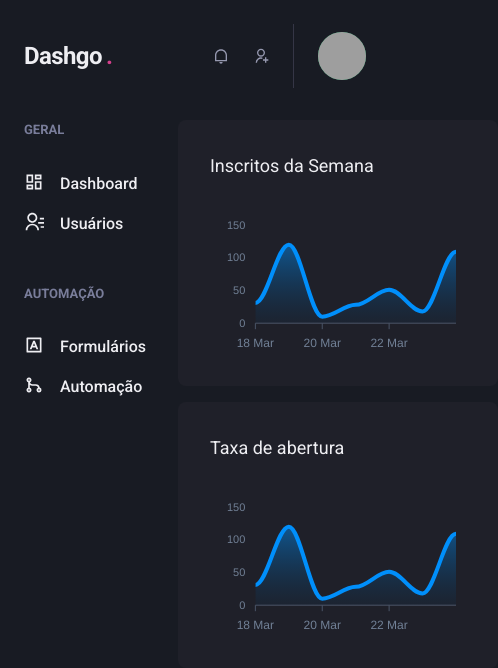
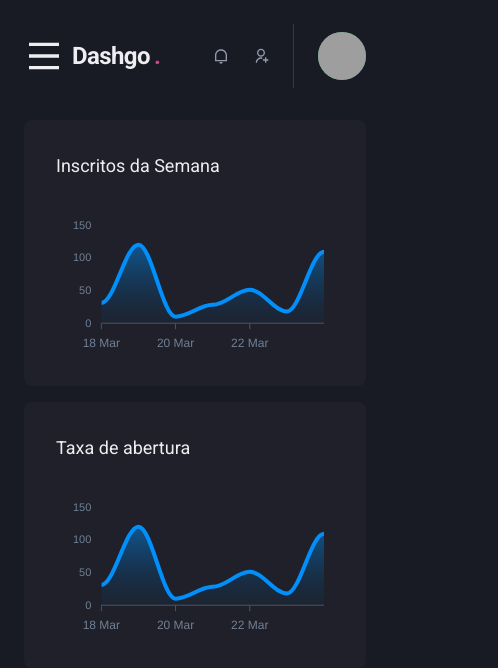
Before and after one commit to supertgo/Dashgo, a Next.js app: page /dashboard in a window 390 px wide. Shown: the top 668 px of the page, 498 px wide, since content can reach past the window. Built offline with nearby package versions, Linux system fonts and the light colour scheme; grey boxes are pictures that could not be loaded.

Commit message:
Creating Sidebar hook to make it responsible for mobile viewers

```diff
--- a/src/components/Header/index.tsx
+++ b/src/components/Header/index.tsx
@@ -1,11 +1,17 @@
-import { Flex, useBreakpointValue } from '@chakra-ui/react';
+import { Flex, useBreakpointValue, IconButton, Icon } from '@chakra-ui/react';
 
 import Logo from './Logo';
 import Profile from './Profile';
 import SearchBox from './SearchBox';
 import NotificationsNav from './NotificationsNav';
 
+import { useSidebarDrawer } from 'contexts/SidebarDrawerContext';
+
+import { RiMenuLine } from 'react-icons/ri';
+
 export function Header() {
+  const { onOpen } = useSidebarDrawer();
+
   const isWideVersion = useBreakpointValue({
     base: false,
     lg: true
@@ -22,6 +28,17 @@
       align="center"
       px="6"
     >
+      {!isWideVersion && (
+        <IconButton
+          as={RiMenuLine}
+          fontSize="20"
+          variant="unstyled"
+          onClick={onOpen}
+          aria-label="Open navigation"
+          mr="2"
+          icon={<Icon />}
+        />
+      )}
       <Logo />
 
       {isWideVersion && <SearchBox />}
--- /dev/null
+++ b/src/components/Sidebar/SidebarNav.tsx
@@ -0,0 +1,27 @@
+import { Stack } from '@chakra-ui/react';
+
+import {
+  RiContactsLine,
+  RiDashboardLine,
+  RiGitMergeLine,
+  RiInputMethodLine
+} from 'react-icons/ri';
+
+import NavLink from './NavLink';
+import NavSection from './NavSection';
+
+export default function SidebarNav() {
+  return (
+    <Stack spacing="12" align="flex-start">
+      <NavSection title="GERAL">
+        <NavLink title="Dashboard" icon={RiDashboardLine} />
+        <NavLink title="Usuários" icon={RiContactsLine} />
+      </NavSection>
+
+      <NavSection title="AUTOMAÇÃO">
+        <NavLink title="Formulários" icon={RiInputMethodLine} />
+        <NavLink title="Automação" icon={RiGitMergeLine} />
+      </NavSection>
+    </Stack>
+  );
+}
--- a/src/components/Sidebar/index.tsx
+++ b/src/components/Sidebar/index.tsx
@@ -1,28 +1,45 @@
-import { Box, Stack } from '@chakra-ui/react';
+import SidebarNav from './SidebarNav';
+
 import {
-  RiContactsLine,
-  RiDashboardLine,
-  RiGitMergeLine,
-  RiInputMethodLine
-} from 'react-icons/ri';
-import NavLink from './NavLink';
+  Box,
+  useBreakpointValue,
+  Drawer,
+  DrawerOverlay,
+  DrawerContent,
+  DrawerCloseButton,
+  DrawerHeader,
+  DrawerBody
+} from '@chakra-ui/react';
 
-import NavSection from './NavSection';
+import { useSidebarDrawer } from 'contexts/SidebarDrawerContext';
 
 export default function Sidebar() {
+  const { isOpen, onClose } = useSidebarDrawer();
+
+  const isDrawerSidebar = useBreakpointValue({
+    base: true,
+    lg: false
+  });
+
+  if (isDrawerSidebar) {
+    return (
+      <Drawer isOpen={isOpen} placement="left" onClose={onClose}>
+        <DrawerOverlay>
+          <DrawerContent bg="gray.800" p="4">
+            <DrawerCloseButton mt="6" />
+            <DrawerHeader>Navegação</DrawerHeader>
+            <DrawerBody>
+              <SidebarNav />
+            </DrawerBody>
+          </DrawerContent>
+        </DrawerOverlay>
+      </Drawer>
+    );
+  }
+
   return (
     <Box as="aside" w="64" mr="8">
-      <Stack spacing="12" align="flex-start">
-        <NavSection title="GERAL">
-          <NavLink title="Dashboard" icon={RiDashboardLine} />
-          <NavLink title="Usuários" icon={RiContactsLine} />
-        </NavSection>
-
-        <NavSection title="AUTOMAÇÃO">
-          <NavLink title="Formulários" icon={RiInputMethodLine} />
-          <NavLink title="Automação" icon={RiGitMergeLine} />
-        </NavSection>
-      </Stack>
+      <SidebarNav />
     </Box>
   );
 }
--- /dev/null
+++ b/src/contexts/SidebarDrawerContext.tsx
@@ -0,0 +1,30 @@
+import { useRouter } from 'next/router';
+import { useDisclosure, UseDisclosureReturn } from '@chakra-ui/hooks';
+import { createContext, useContext, useEffect } from 'react';
+
+type SidebarDrawerProviderProps = {
+  children: React.ReactNode;
+};
+
+type SidebarDrawerContextData = UseDisclosureReturn;
+
+const SidebarDrawerContext = createContext({} as SidebarDrawerContextData);
+
+export function SidebarDrawerProvider({
+  children
+}: SidebarDrawerProviderProps) {
+  const disclosure = useDisclosure();
+  const router = useRouter();
+
+  useEffect(() => {
+    disclosure.onClose();
+  }, [router.asPath, disclosure]);
+
+  return (
+    <SidebarDrawerContext.Provider value={disclosure}>
+      {children}
+    </SidebarDrawerContext.Provider>
+  );
+}
+
+export const useSidebarDrawer = () => useContext(SidebarDrawerContext);
--- a/src/pages/_app.tsx
+++ b/src/pages/_app.tsx
@@ -3,14 +3,18 @@
 import { theme } from '../styles/theme';
 import Head from 'next/head';
 
+import { SidebarDrawerProvider } from 'contexts/SidebarDrawerContext';
+
 function MyApp({ Component, pageProps }: AppProps) {
   return (
+    <SidebarDrawerProvider>
       <ChakraProvider theme={theme}>
         <Head>
           <title>Dashgo</title>
         </Head>
         <Component {...pageProps} />
       </ChakraProvider>
+    </SidebarDrawerProvider>
   );
 }
 
```
Lines whose indentation alone changed are shown as unchanged.
